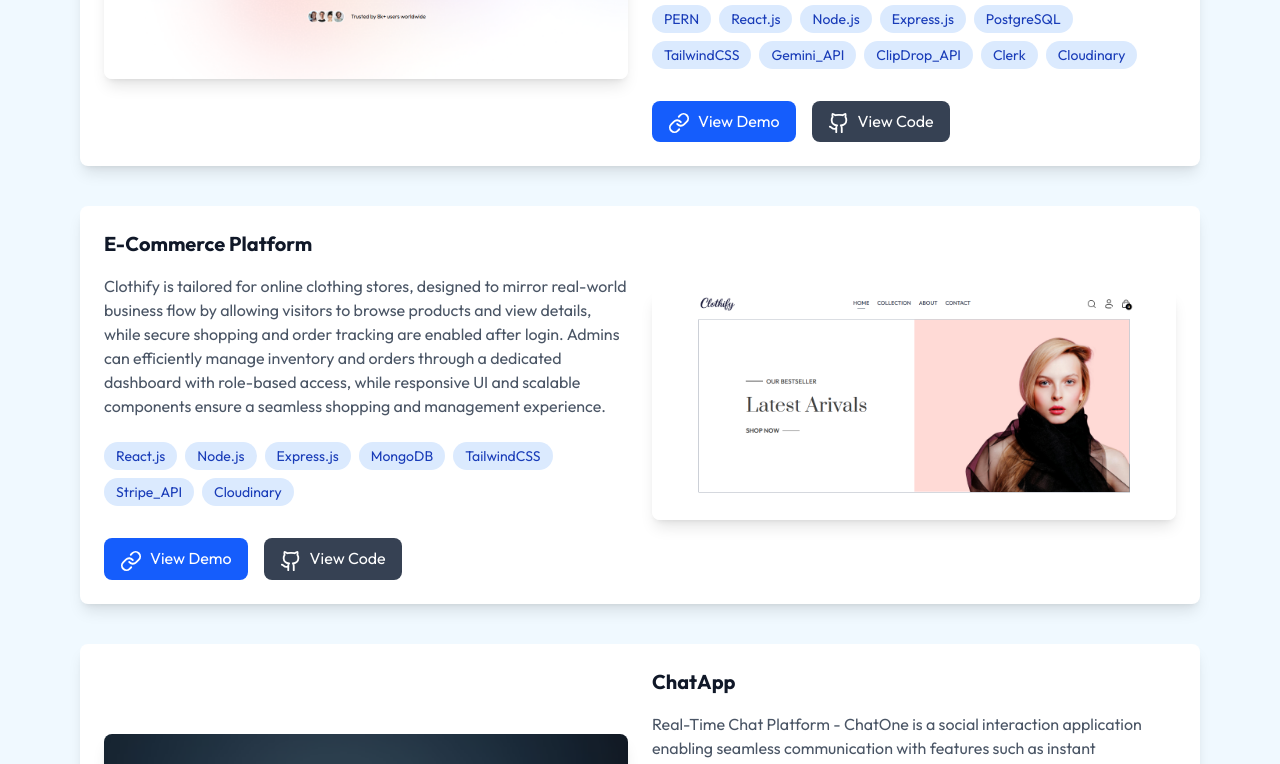
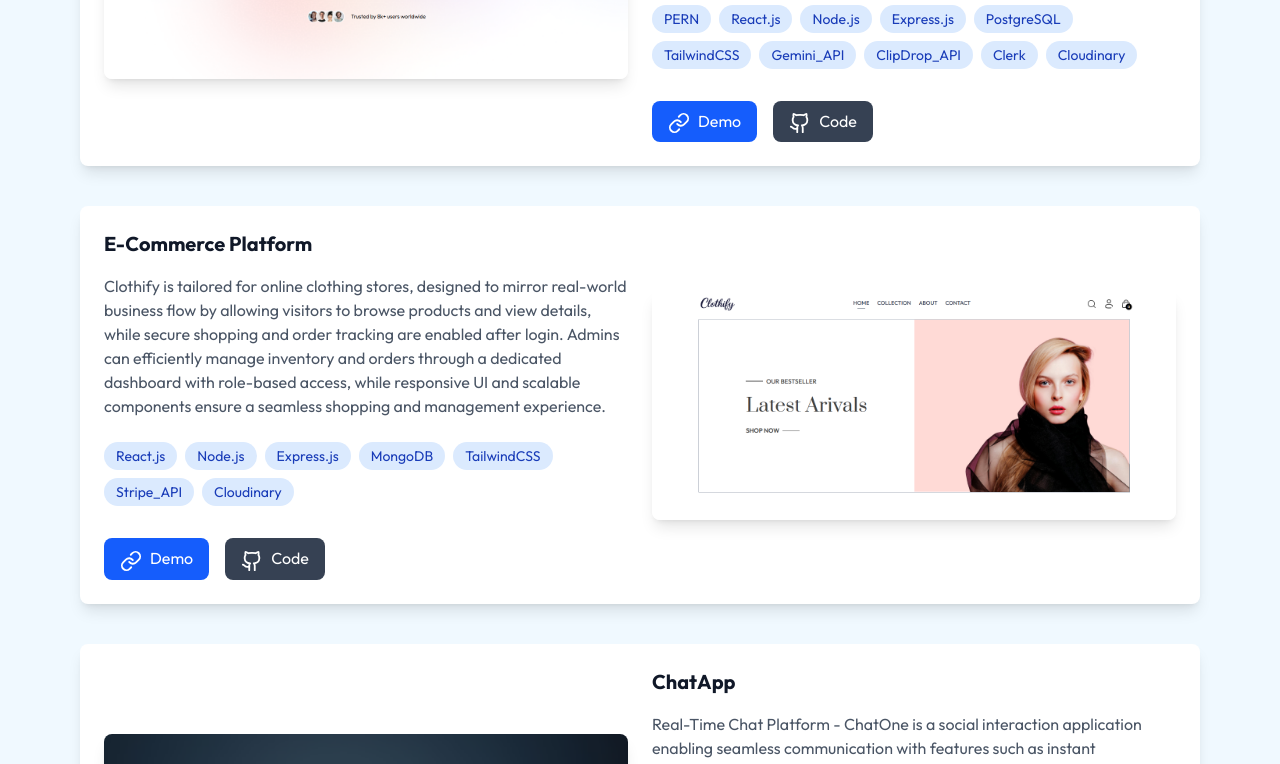
Before and after one commit to Afan-Farooqi-Official/portfolio, a React (Vite) app: page / in a window 1280 px wide. Shown: the part 1864-2628 px from the top of the page. Built offline with nearby package versions, Linux system fonts and the light colour scheme.

Commit message:
refactor: shorten button text in Projects section

```diff
--- a/src/components/sections/Projects.jsx
+++ b/src/components/sections/Projects.jsx
@@ -70,11 +70,11 @@ const Projects = () => {
                 <div className='flex gap-4 mt-4'>
                   <a href={project.link} target="_blank" rel="noopener noreferrer" className="px-4 py-2 bg-blue-600 text-white rounded-lg hover:bg-blue-700 transition-colors duration-300">
                     <Link size={22} className='inline-block mr-2' />
-                    View Demo
+                    Demo
                   </a>
                   <a href={project.code} target="_blank" rel="noopener noreferrer" className="px-4 py-2 bg-gray-700 text-white rounded-lg hover:bg-gray-900 transition-colors duration-300">
                     <Github className='inline-block mr-2' size={22} />
-                    View Code
+                    Code
                   </a>
                 </div>
               </div>
```
